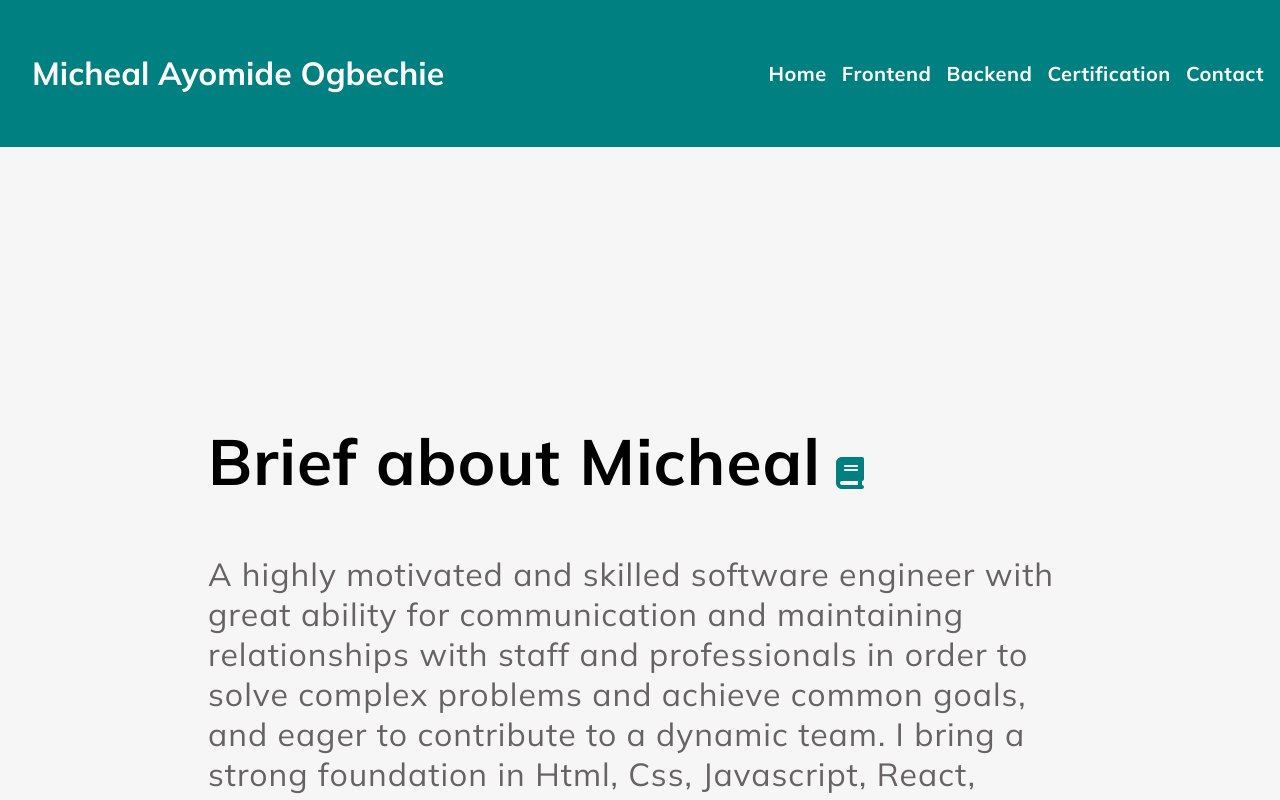
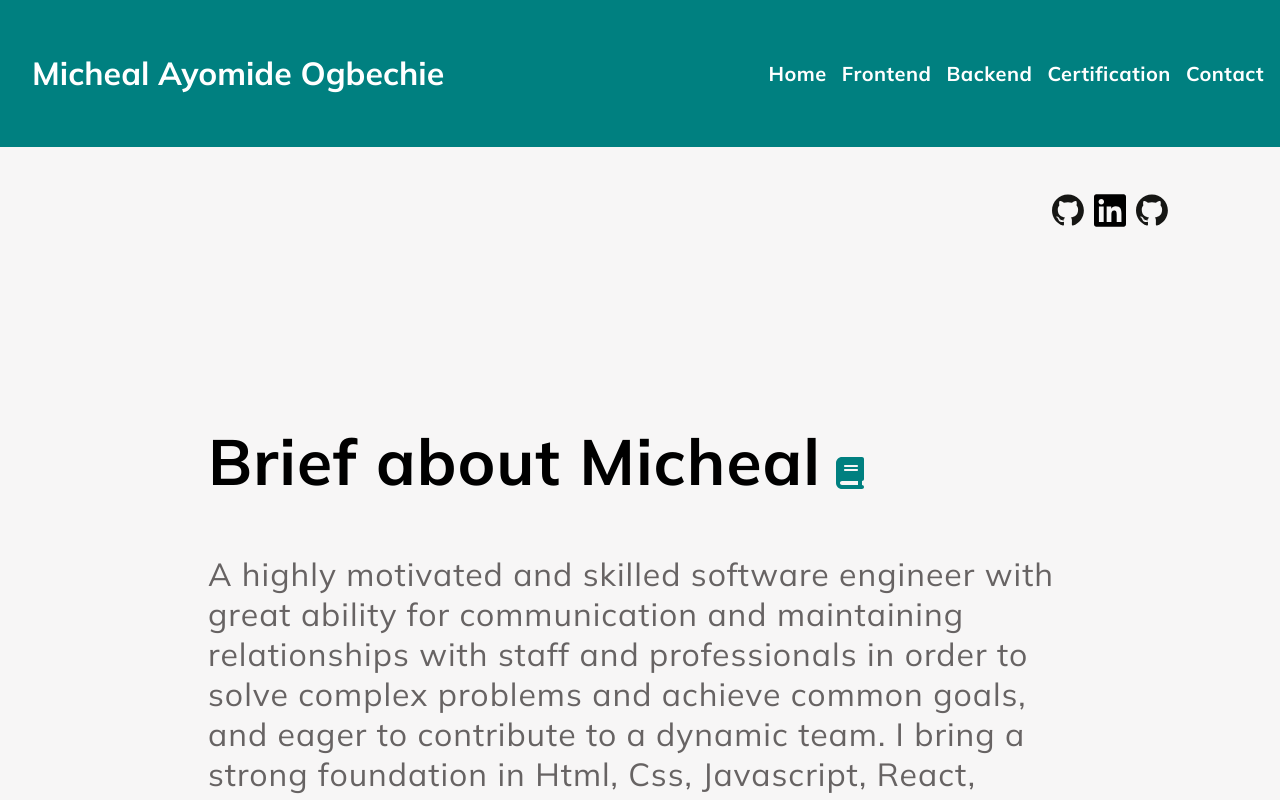
Before and after one commit to Mikofranco/My_portfolio, a React (Create React App) app: page / in a window 1280 px wide. Shown: the top 800 px of the page. Built offline with nearby package versions, Linux system fonts and the light colour scheme.

Commit message:
i added social links

```diff
--- a/src/pages/HomePage.jsx
+++ b/src/pages/HomePage.jsx
@@ -1,6 +1,9 @@
 import React, { useState, useEffect, useRef } from "react"; // Added React
 import { FontAwesomeIcon } from "@fortawesome/react-fontawesome";
 import mo from "../component/assets/mo.svg";
+import github from "../component/assets/github.svg"
+import linkedin from "../component/assets/linkedin.svg"
+
 import {
   faArrowRight,
   faBook,
@@ -286,6 +289,11 @@ function HomePage() {
           </SectionFourCardConatiner>
         </SectionFour>
         <img src={mo} alt="" />
+        <div className="social-links" id={isSticky ? "sticky" : ""}>
+              <a href="https://github.com/Mikofranco"><img src={github} alt="" style={{display: "block", width: "2rem"}}/></a>
+              <a href="https://www.linkedin.com/in/micheal-ogbechie-937827256/"><img src={linkedin} alt="" style={{display: "block", width: "2rem"}}/></a>
+              <a href="https://github.com/Mikofranc"><img src={github} alt="" style={{display: "block", width: "2rem"}}/></a>
+        </div>
       </main>
     </div>
   );
--- a/src/pages/homePage.css
+++ b/src/pages/homePage.css
@@ -1,7 +1,7 @@
-.home-page{
+.home-page {
   position: relative;
 }
-.home-page header{
+.home-page header {
   position: fixed;
   display: flex;
   width: 100%;
@@ -14,14 +14,14 @@
   z-index: 100000;
   background: teal;
 }
-.home-page header ul{
+.home-page header ul {
   display: flex;
   align-items: center;
   justify-content: center;
   padding-right: 3rem;
   gap: 15px;
 }
-.home-page header li{
+.home-page header li {
   list-style: none;
   color: #fff;
   font-size: 20px;
@@ -31,16 +31,16 @@
   cursor: pointer;
 }
 
-.logo{
+.logo {
   position: relative;
   transition: 0.6;
   color: #fff;
 }
-.section-one{
+.section-one {
   padding: 10rem 10rem;
   /* background: url("../component/assets/mo.svg") no-repeat center center fixed; */
 }
-.home-page .sticky{
+.home-page .sticky {
   position: sticky;
   width: 100%;
   padding: 10px 10px;
@@ -50,27 +50,26 @@
 /* .cert-lst{
     color: teal;
 } */
-.sticky .logo{
+.sticky .logo {
   color: #000;
 }
-.home-page .sticky li{
+.home-page .sticky li {
   color: #000;
 }
-.faBook{
+.faBook {
   color: teal;
   font-size: 32px;
   margin-left: 15px;
 }
-.faArrowRight{
+.faArrowRight {
   margin-left: 15px;
-
 }
-.faGraduationCap{
+.faGraduationCap {
   color: teal;
   font-size: 32px;
   margin-left: 5px;
 }
-.faCheck{
+.faCheck {
   display: flex;
   align-items: center;
   justify-content: center;
@@ -82,7 +81,7 @@
   color: #fff;
   padding: 15px;
 }
-.contact{
+.contact {
   width: 2rem;
   height: 2rem;
   border-radius: 3px;
@@ -90,17 +89,31 @@
   color: #fff;
   padding: 1rem;
 }
-#lastList{
+.social-links {
+  display: flex;
+  align-items: center;
+  gap: 10px;
+  position: fixed;
+  top: 12rem;
+  right: 7rem;
+  transition: 0.6s;
+}
+#sticky {
+  background: rgba(0, 128, 128,0.5);
+  padding: 1rem;
+  border-radius: 5px;
+}
+#lastList {
   border: none;
 }
 @media (max-width: 1570px) {
-    #adjust{
+  #adjust {
     width: fit-content;
     margin: auto;
   }
 }
 @media (max-width: 1200px) {
-    .section-one{
+  .section-one {
     padding: 5rem 5rem;
   }
 }
```
Also changed, not shown: 1 other file (tests, documents, lock files or other folders). Lines whose indentation alone changed are shown as unchanged.
